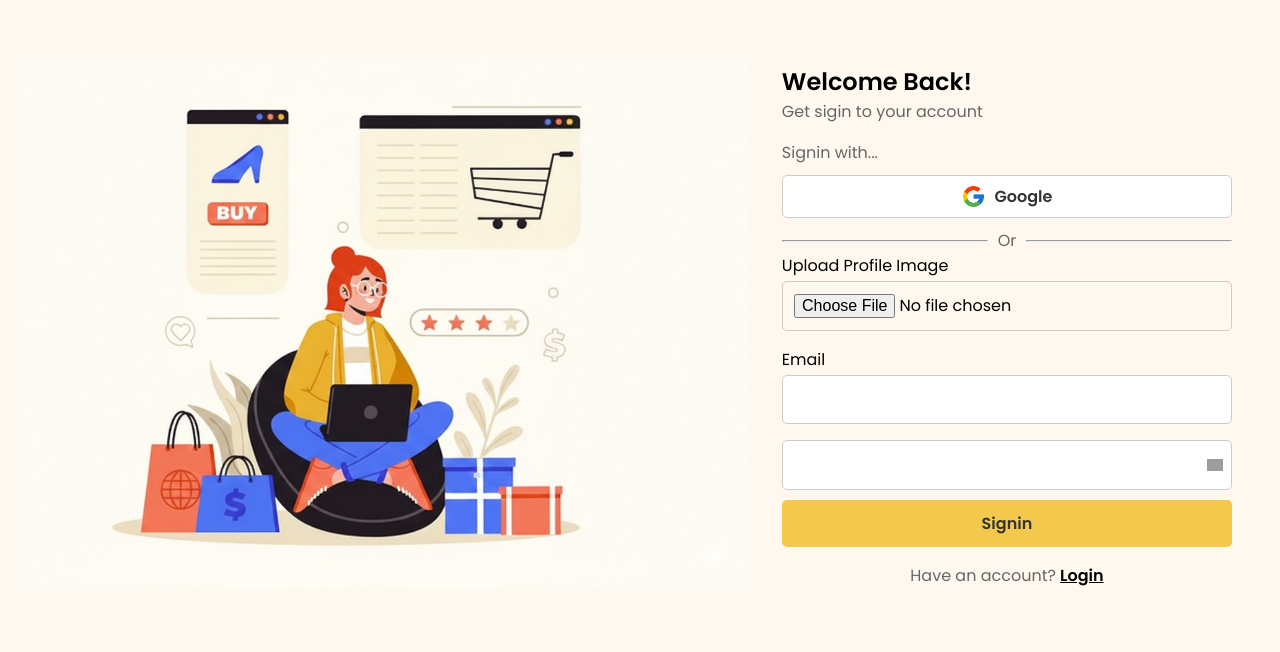
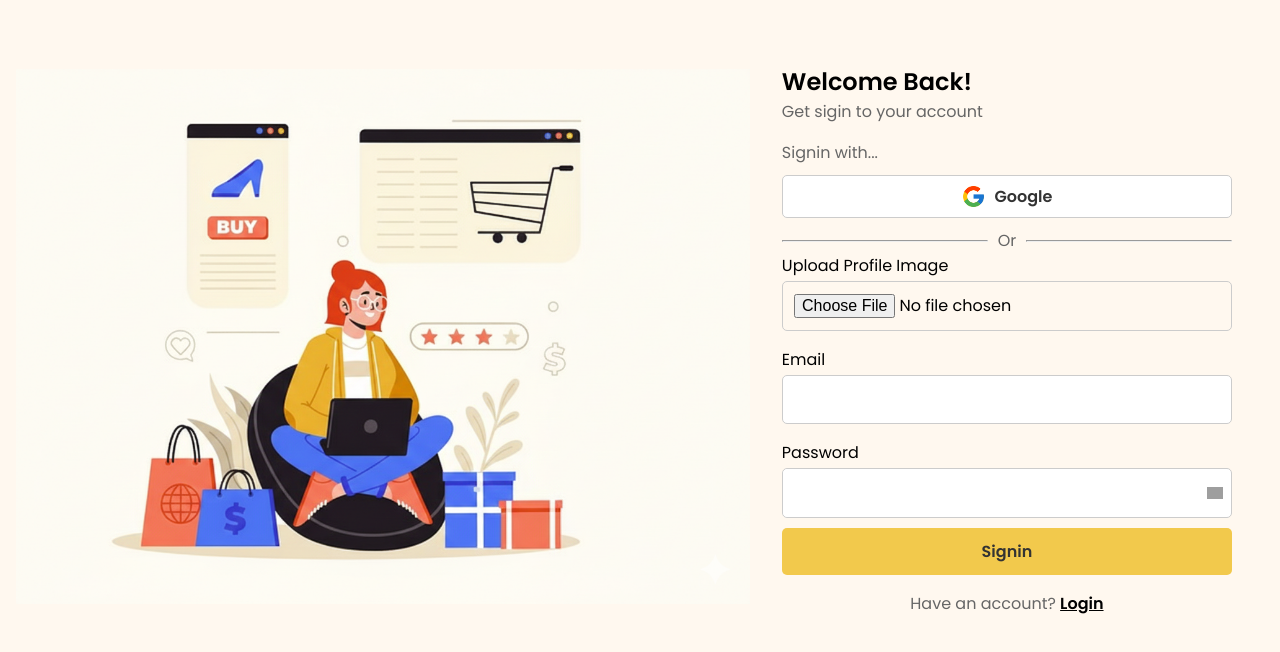
Before and after one commit to olusanyaemmanuelpg-sudo/messaging-app, a React (Vite) app: page /signin in a window 1280 px wide. Shown: the top 652 px of the page. Built offline with nearby package versions, Linux system fonts and the light colour scheme; grey boxes are pictures that could not be loaded.

Commit message:
fix my signin toggle show password

```diff
--- a/src/pages/Signin.jsx
+++ b/src/pages/Signin.jsx
@@ -48,6 +48,8 @@ export function SigninPage() {
 						<label htmlFor='email'>Email</label>
 						<input type='email' name='email' id='email' />
 					</div>
+					<div>
+						<label htmlFor='password'>Password</label>
 						<div className='password-div'>
 							<input
 								type={showPass ? 'text' : 'password'}
@@ -61,6 +63,7 @@ export function SigninPage() {
 							/>
 						</div>
 					</div>
+				</div>
 
 				<div className='login-btn login-btn-sign'>Signin</div>
 				<p className='login-signup'>
```
Lines whose indentation alone changed are shown as unchanged.
